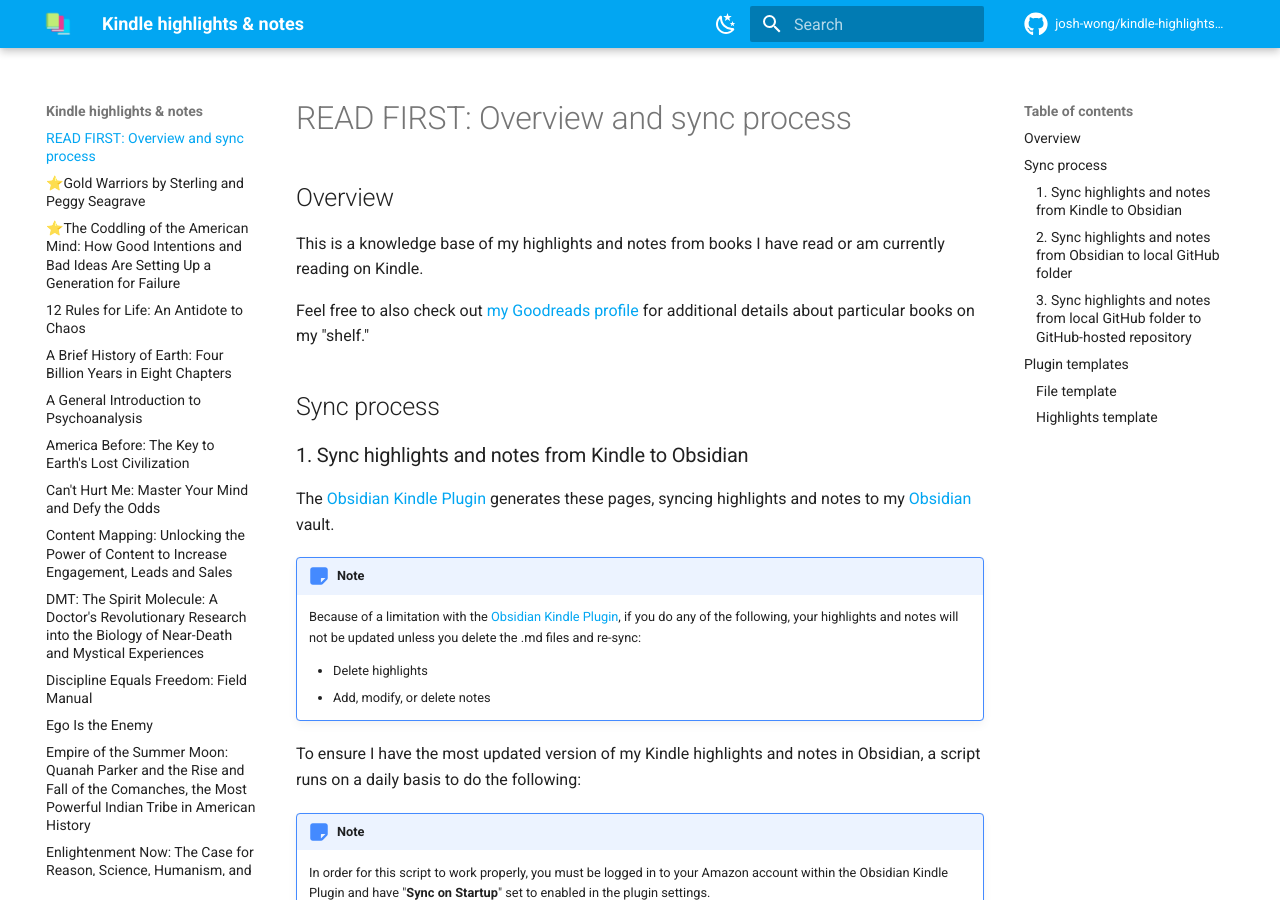
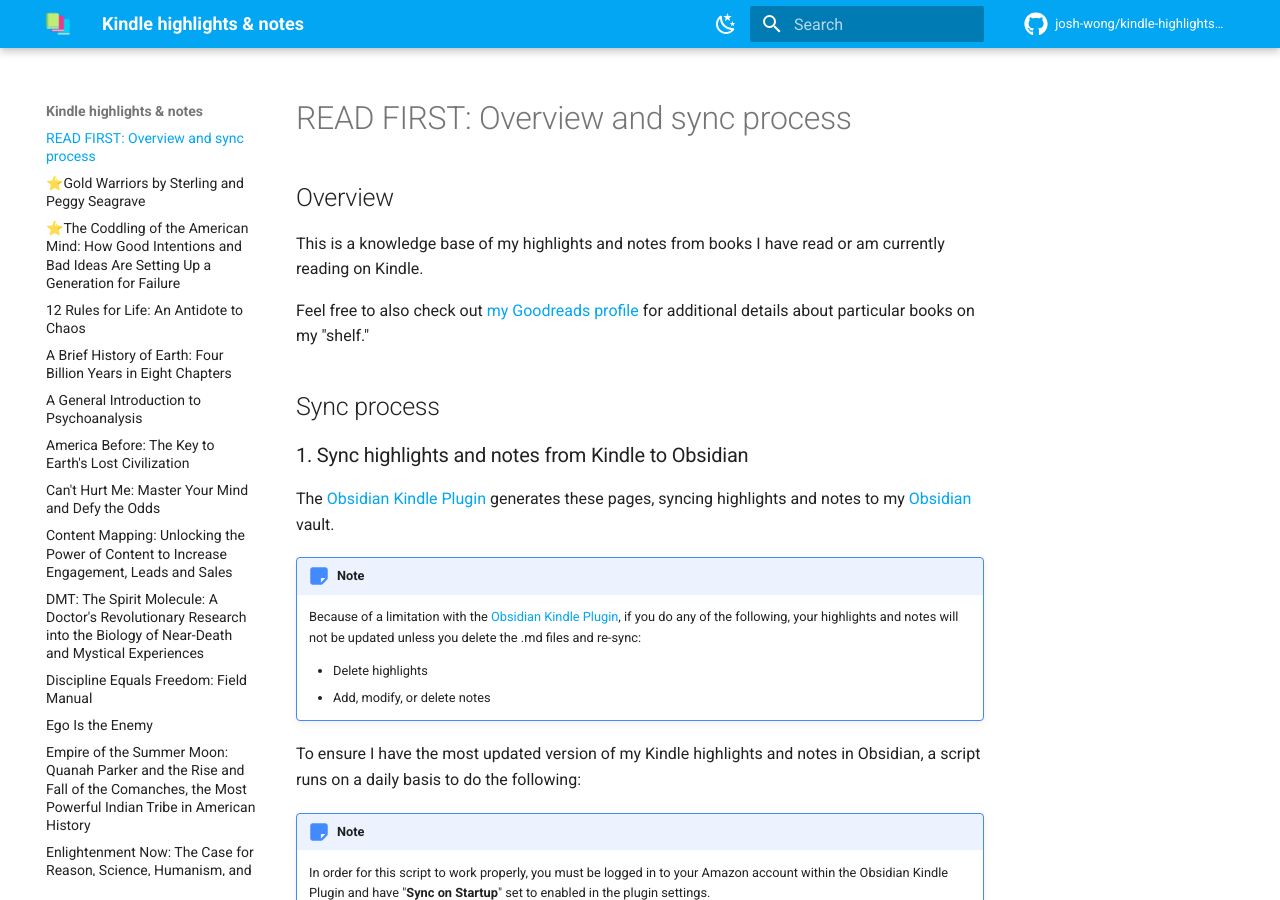
Before and after one commit to josh-wong/kindle-highlights-notes, an MkDocs documentation site: the page built from docs/index.md, in a window 1280 px wide and 900 px high. Built offline with MkDocs 1.6.1 and Material for MkDocs 9.7.7, drawn with Linux system fonts in a browser that asks for light colours; comment, search, counter and statistics services are not loaded.

```diff
--- a/mkdocs.yml
+++ b/mkdocs.yml
@@ -30,6 +30,10 @@ markdown_extensions:
   - admonition
   - pymdownx.details
   - pymdownx.superfences
+  # Hide the table of contents from the right-hand sidebar. The TOC is not needed because each highlight has the "Highlight" as the header, which is confusing.
+  - toc:
+      toc_depth : "0"
+      permalink: true
 
 theme:
   name: material
```
